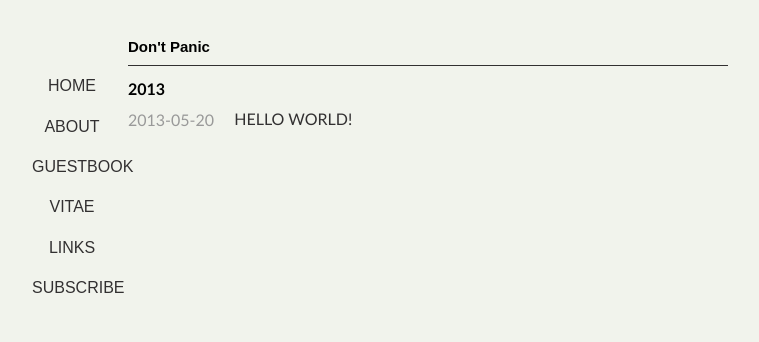
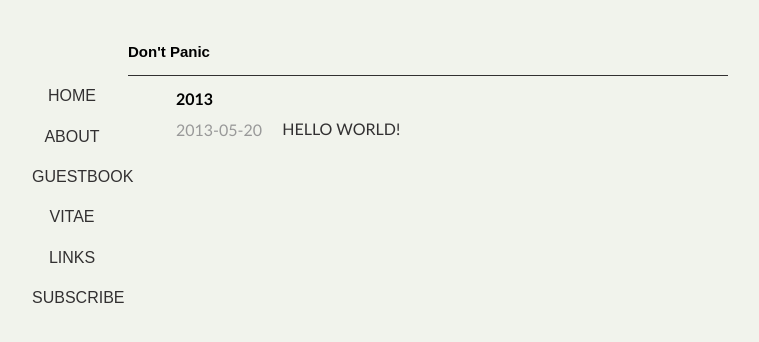
Before and after one commit to yufree/blog, a Jekyll site: the page built from index.md, in a window 1280 px wide. Shown: the top 342 px of the page, without its empty margins (212-971 px from the left). Built offline with Jekyll 4.4.1, drawn with Linux system fonts in a browser that asks for light colours; some web fonts are replaced; Markdown is read by kramdown in place of the engine named in the settings.

Commit message:
font size

```diff
--- a/media/css/style.css
+++ b/media/css/style.css
@@ -126,7 +126,7 @@
 {
     padding:.5em 0;
     border-bottom: 1px solid #323031;
-    font-size:20px
+    font-size:30px
 }
 nav
 {
@@ -135,6 +135,7 @@
     text-transform:uppercase;
     float:left;
     margin-left:-7em;
+    margin-right:3em;
     width:7em;
     text-align:center;
 }
```
